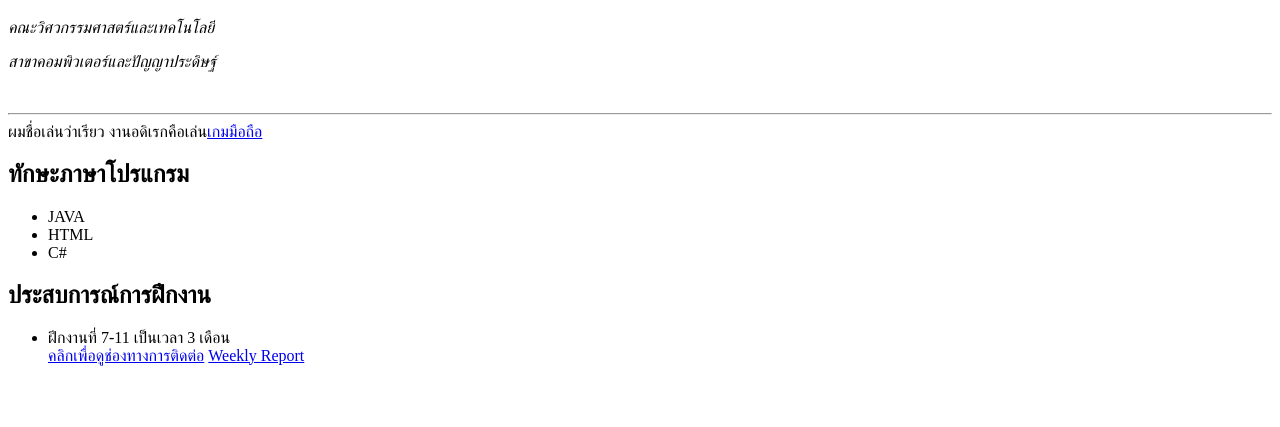
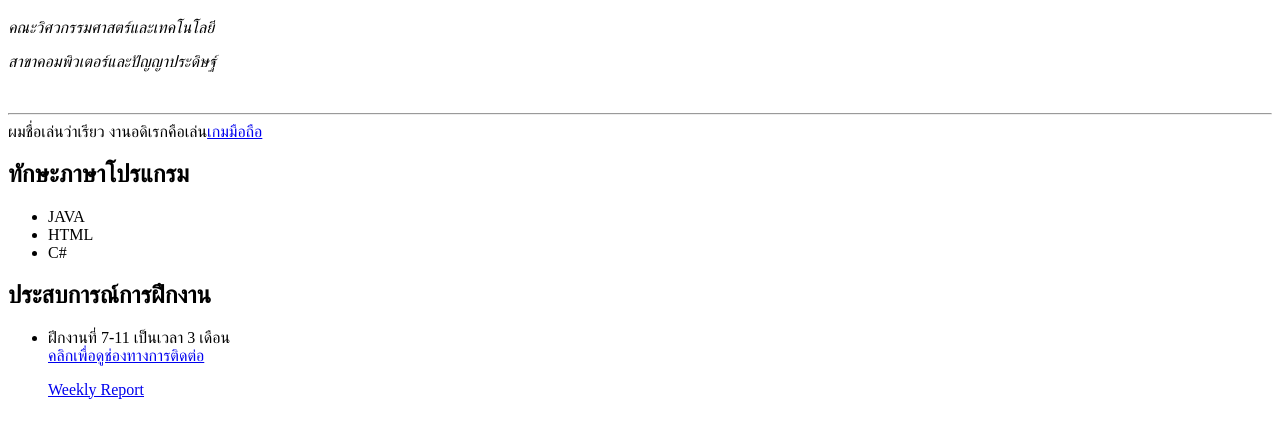
Before and after one commit to Ryomaka/resume, a plain HTML site: page index.html in a window 1280 px wide. Shown: the part 373-800 px from the top of the page. Drawn offline with Linux system fonts and the light colour scheme.

Commit message:
Update index.html

```diff
--- a/index.html
+++ b/index.html
@@ -25,7 +25,7 @@
        <LI> ฝึกงานที่ 7-11 เป็นเวลา 3 เดือน </LI>
 
        <a href="indexIII.html">คลิกเพื่อดูช่องทางการติดต่อ</a>
-      <a href="indexIIII.html">Weekly Report</a>
+       <p><a href="indexIIII.html">Weekly Report</a></p>
   </ul>
      </body>
 </html>
```
